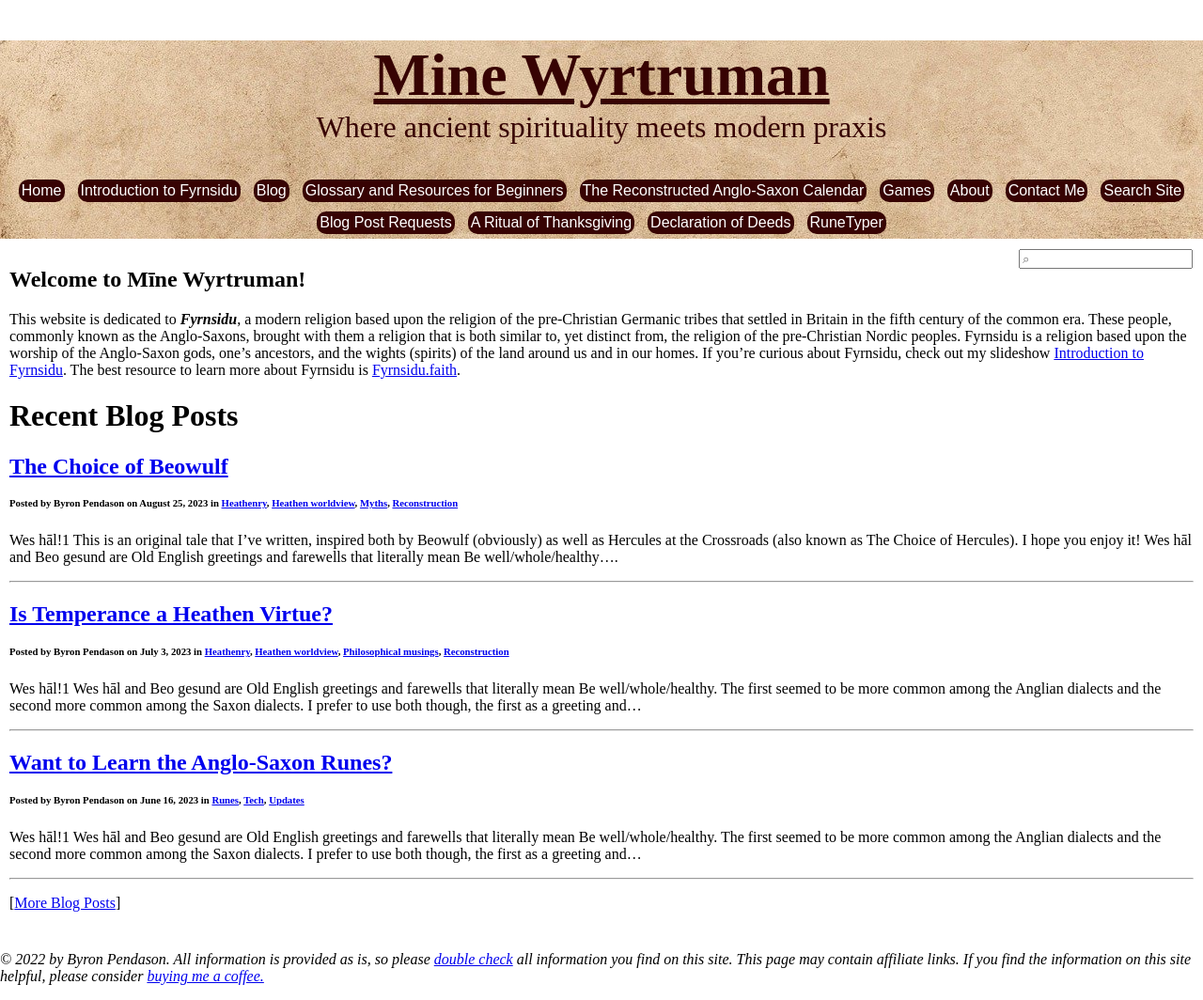
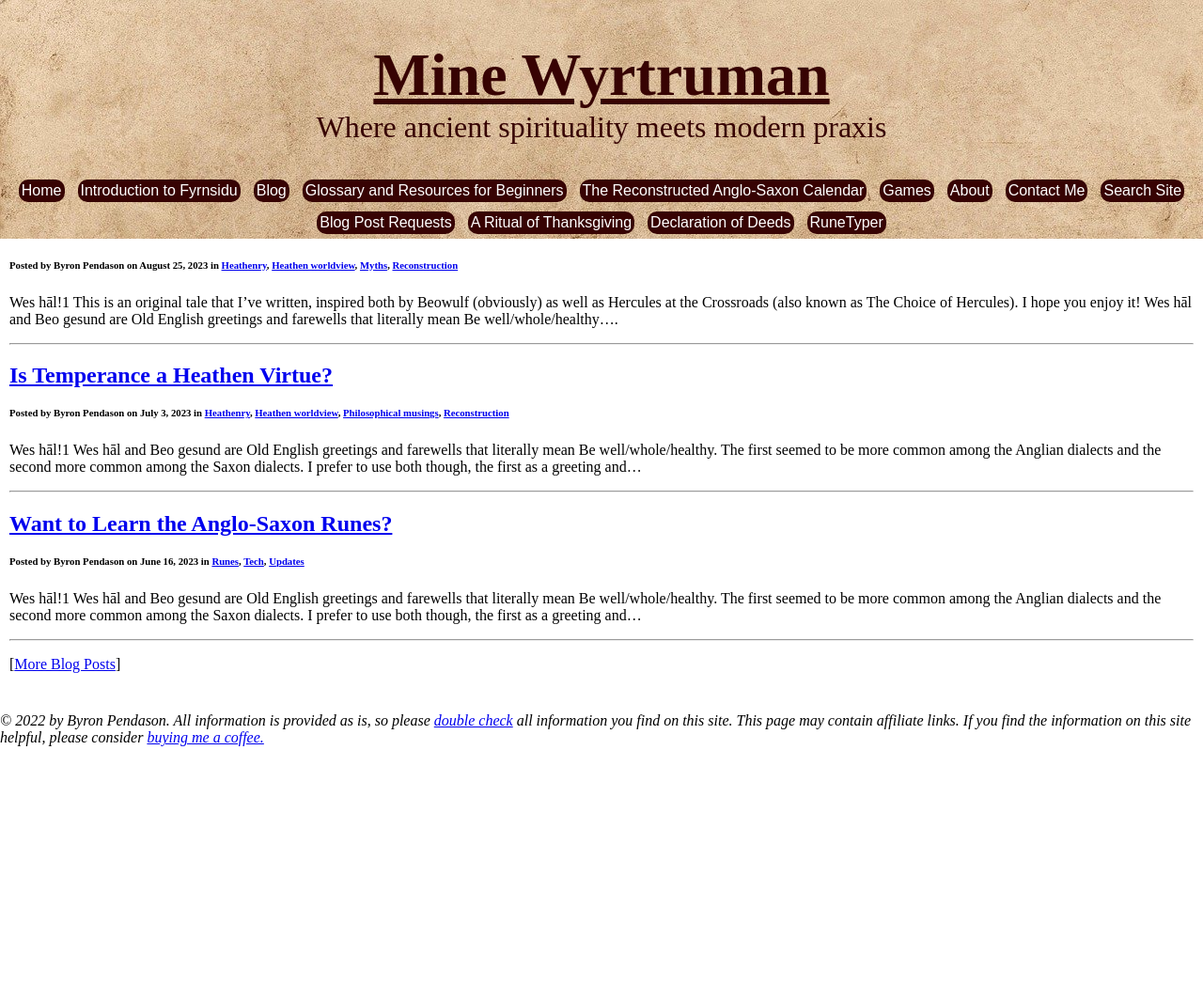
Before and after one commit to byronpendason/mwtest, a Jekyll site: the page built from index.md, in a window 1280 px wide. Shown: the whole page at 94% size. Built offline with Jekyll 4.4.1, drawn with Linux system fonts in a browser that asks for light colours; our own code applies the rules of GitHub Pages for plain Markdown files; comment, search, counter and statistics services are not loaded; after the commit the page ends 900 px from its top, so only the background shows below that.

Commit message:
Update style.css

```diff
--- a/css/style.css
+++ b/css/style.css
@@ -14,8 +14,8 @@ body {
   background-size: cover;
   position: center;
   color: #370303;
-  margin: 0px;
-  margin-top: 0px;
+  position:absolute;
+  top: 0;
 }
 .title a {
   color:#370303;
```
